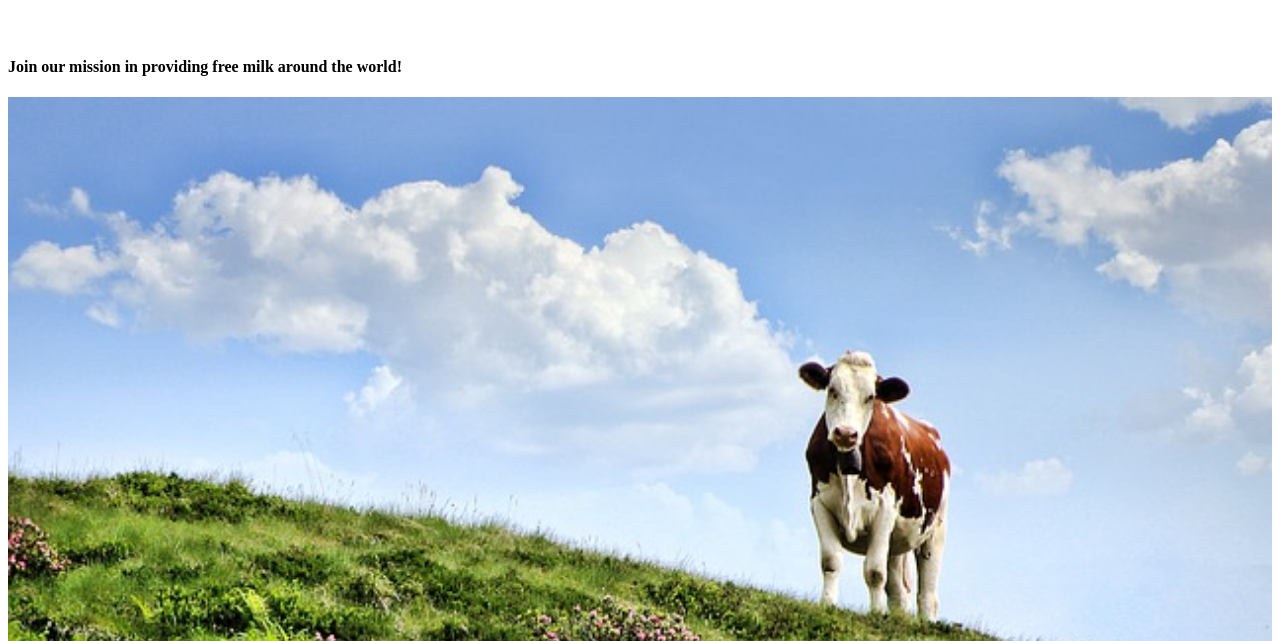
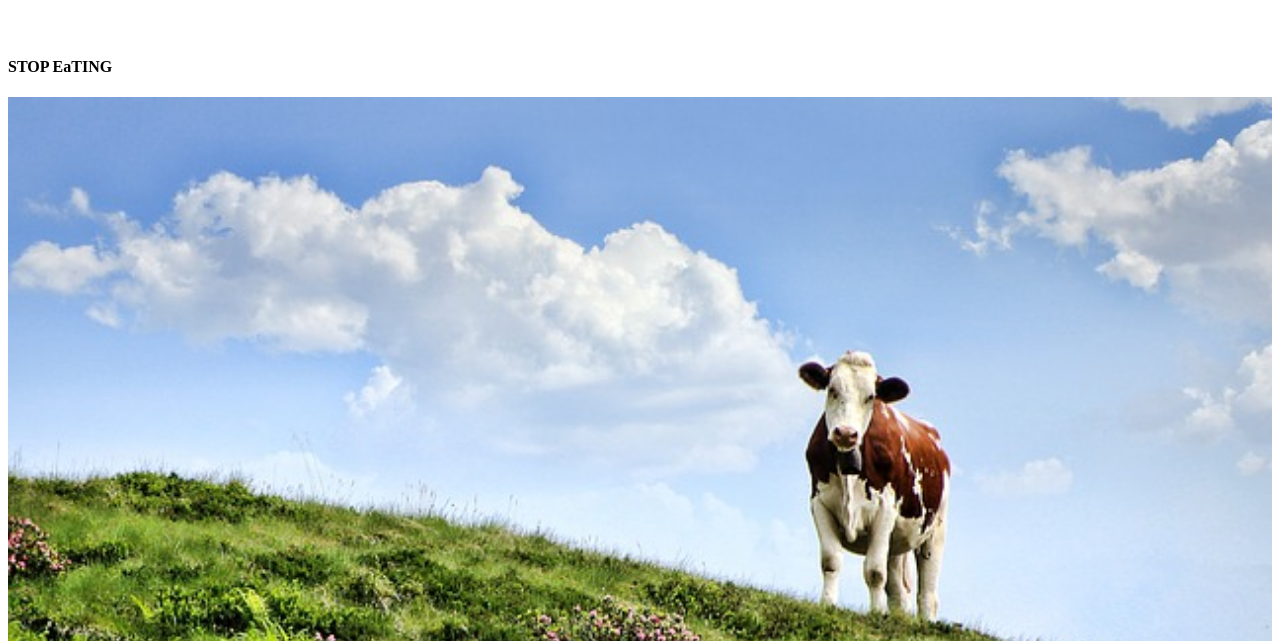
Before and after one commit to shoecat-turtle/gampi, a plain HTML site: page index.html in a window 1280 px wide. Shown: the part 159-800 px from the top of the page. Drawn offline with Linux system fonts and the light colour scheme.

Commit message:
Update index.html

```diff
--- a/index.html
+++ b/index.html
@@ -13,7 +13,7 @@
     <h1>For Everyone in Need</h1>
     <br />
 
-    <h4>Join our mission in providing free milk around the world!</h4>
+    <h4>STOP EaTING</h4>
     <a href="about.html"
       ><img src="images/cow-3466106_640.jpg" width="100%" alt="cow"
     /></a>
```
